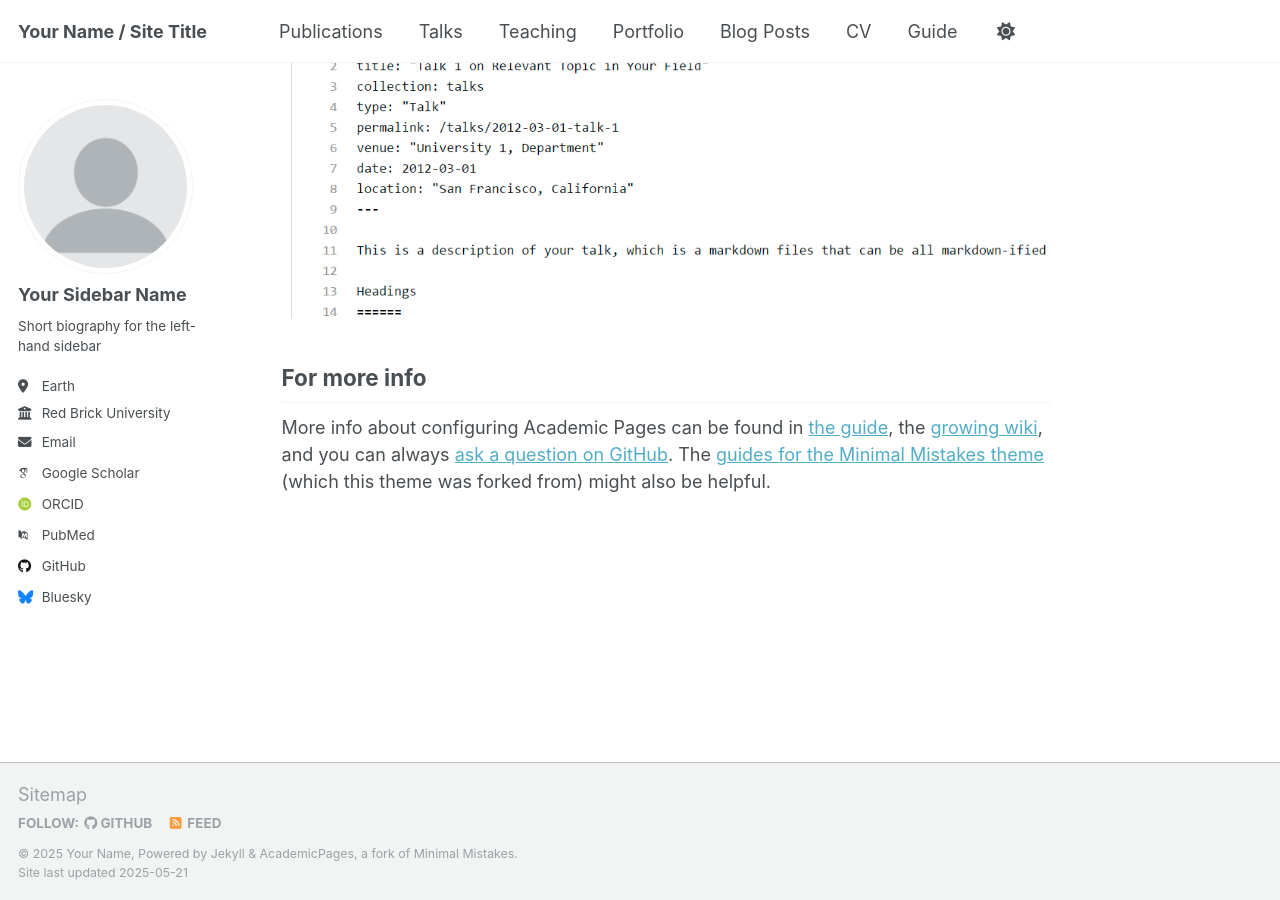
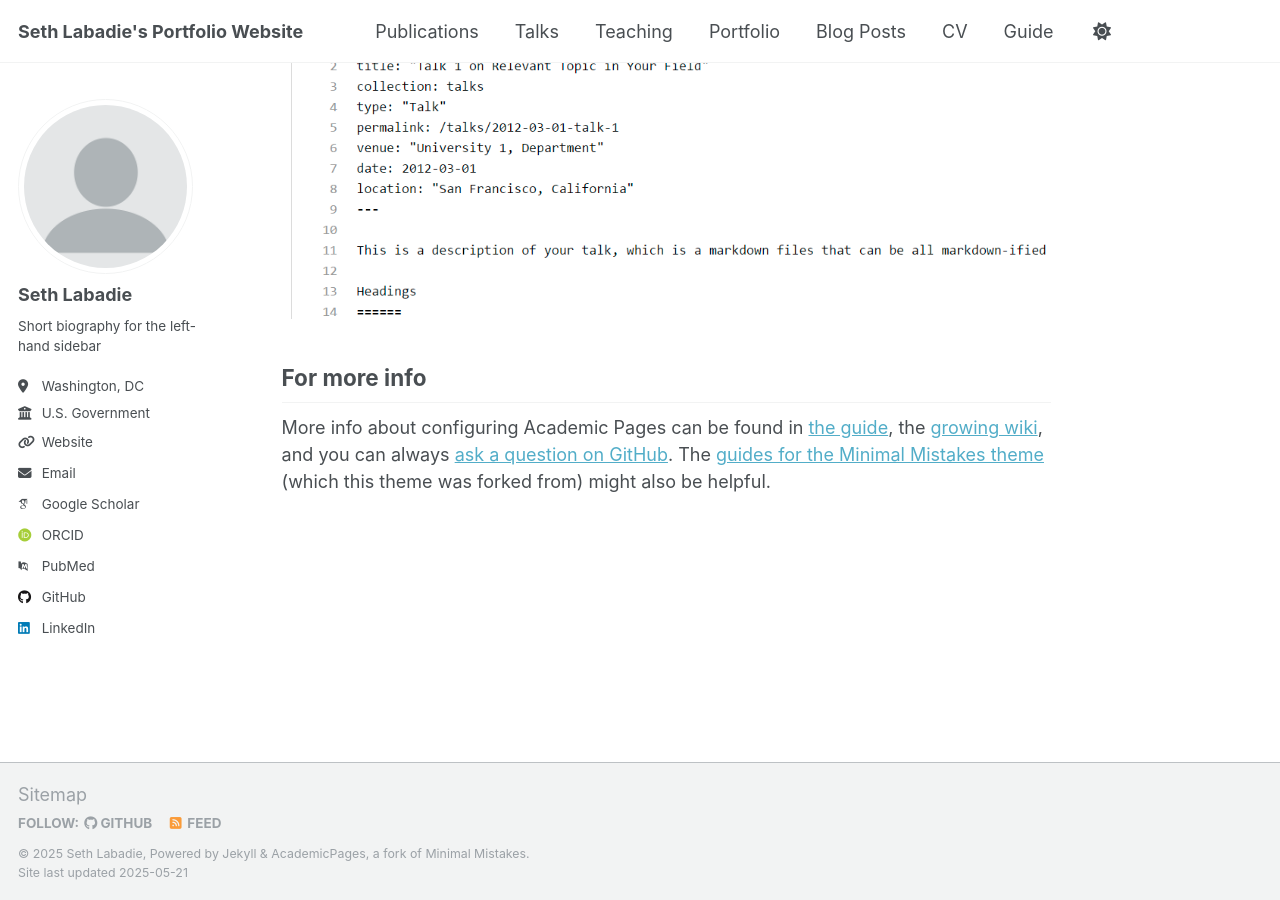
Before and after one commit to sethlabadie/sethlabadie.github.io, a Jekyll site: the page built from _pages/about.md, in a window 1280 px wide and 900 px high, scrolled down 2636 px. Built offline with Jekyll 4.4.1, drawn with Linux system fonts in a browser that asks for light colours; some web fonts are replaced.

Commit message:
Initial commit

```diff
--- a/_config.yml
+++ b/_config.yml
@@ -9,13 +9,13 @@
 # Basic Site Settings
 locale                   : "en-US"
 site_theme               : "default"
-title                    : "Your Name / Site Title"
+title                    : "Seth Labadie's Portfolio Website" # "Your Name / Site Title"
 title_separator          : "-"
-name                     : &name "Your Name"
-description              : &description "personal description"
-url                      : https://academicpages.github.io # the base hostname & protocol for your site e.g. "https://[your GitHub username].github.io" or if you already have some other page hosted on Github then use "https://[your GitHub username].github.io/[Your Repo Name]"
+name                     : &name "Seth Labadie"
+description              : &description "This is my portfolio website"
+url                      : https://sethlabadie.github.io # the base hostname & protocol for your site e.g. "https://[your GitHub username].github.io" or if you already have some other page hosted on Github then use "https://[your GitHub username].github.io/[Your Repo Name]"
 baseurl                  : "" # the subpath of your site, e.g. "/blog"
-repository               : "academicpages/academicpages.github.io"
+repository               : "sethlabadie/sethlabadie.github.io"
 
 # Site Author - The following control what appear as part of the author content on the side bar.
 #               If a field is blank the icon and link will not appear, otherwise it will be shown.
@@ -23,13 +23,13 @@ repository               : "academicpages/academicpages.github.io"
 author:
   # Biographic information
   avatar           : "profile.png"
-  name             : "Your Sidebar Name"
+  name             : "Seth Labadie"
   pronouns         : # example: "she/her"
   bio              : "Short biography for the left-hand sidebar"
-  location         : "Earth"
-  employer         : "Red Brick University"
-  uri              : # URL
-  email            : "none@example.org"
+  location         : "Washington, DC"
+  employer         : "U.S. Government"
+  uri              : "www.dod.mil"
+  email            : "sethlabadie@gmail.com"
 
   # Academic websites
   academia         : # URL
@@ -46,12 +46,12 @@ author:
   bitbucket        : # Username - Update with your username on the site
   codepen          : # Username
   dribbble         : # Username
-  github           : "academicpages"
+  github           : "sethlabadie"
   kaggle           : # Username
   stackoverflow    : # User number or user number and name (i.e., use "1" or "1/jeff-atwood")
 
   # Social media
-  bluesky          : "bsky.app" # Replace this with you Bluesky username
+  bluesky          : # "bsky.app" # Replace this with you Bluesky username
   facebook         : # Username
   flickr           : # Username
   foursquare       : # Username
@@ -60,7 +60,7 @@ author:
   keybase          : # Username
   instagram        : # Username
   lastfm           : # Username
-  linkedin         : # Username
+  linkedin         : "sethlabadie"
   mastodon         : # URL
   medium           : # URL
   pinterest        : # Username
```
Also changed, not shown: 1 other file.
